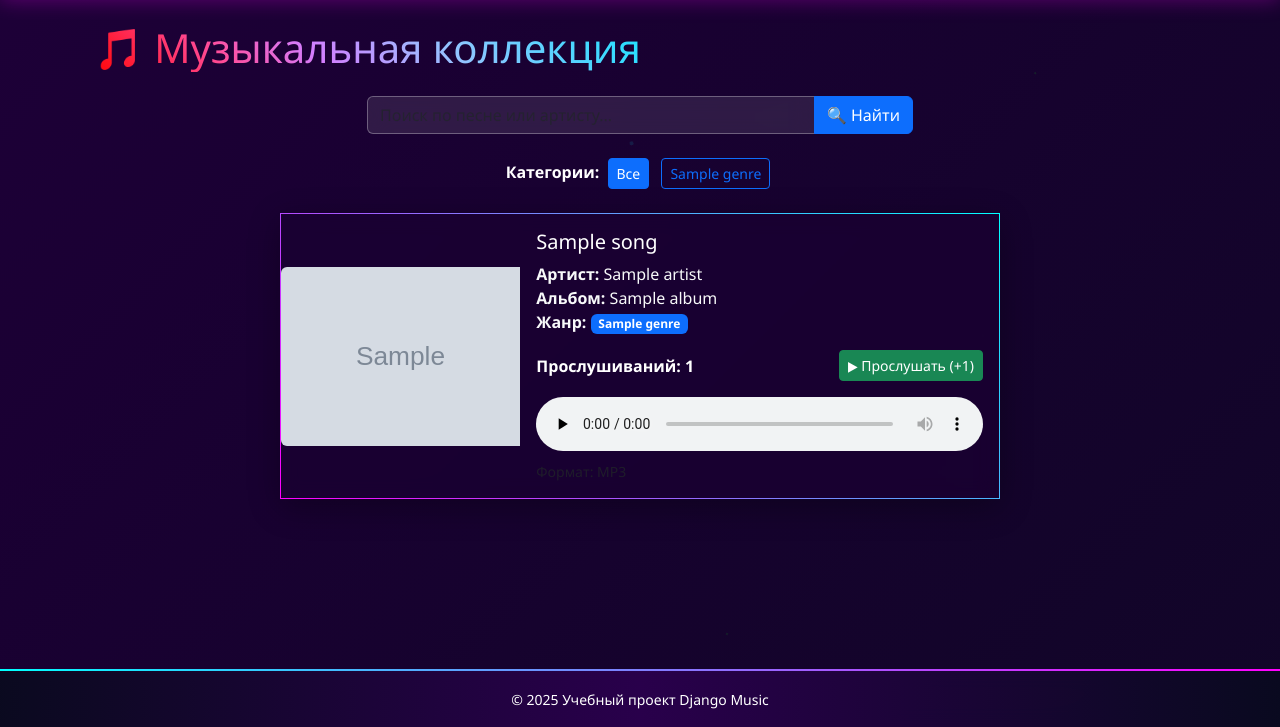
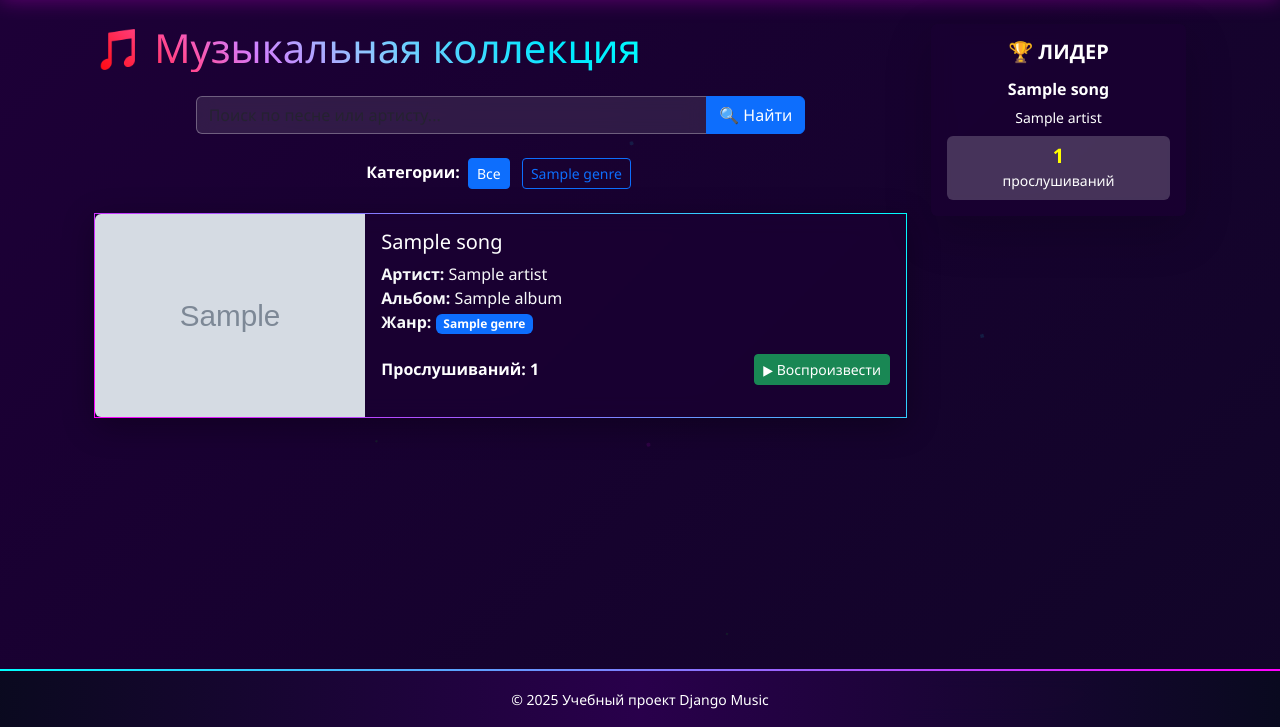
Before and after one commit to lesteff/django_music, a Django app: page / in a window 1280 px wide. Shown: the part 73-800 px from the top of the page. Run offline with Django 5.2, Linux system fonts and the light colour scheme; tables that the repository leaves empty hold one stand-in row (values such as "Sample post"); grey boxes marked "Sample" are stand-in pictures.

Commit message:
add music lider

```diff
--- a/app/urls.py
+++ b/app/urls.py
@@ -4,7 +4,7 @@
 
 from django.urls import path, include
 
-from app.views import register_view, main_view, play_song_view
+from app.views import register_view, main_view
 from musicPortal import settings
 
 urlpatterns = [
@@ -12,7 +12,6 @@
     path('register/', register_view, name='register'),
     path('login/', LoginView.as_view(template_name='login.html'), name='login'),
     path('logout/', LogoutView.as_view(next_page='/'), name='logout'),
-    path('play/<int:song_id>/', play_song_view, name='play_song'),
     path('debug/', include(debug_toolbar.urls)),
 
 ]
--- a/app/views.py
+++ b/app/views.py
@@ -28,17 +28,17 @@
     genres = Genre.objects.all()
     genre_id = request.GET.get('genre')
     query = request.GET.get('q')
-    play_song_id = request.GET.get('play')
+    show_player_id = request.GET.get('show_player')
 
-    if play_song_id:
+
+    if show_player_id and not request.session.get('already_played') == show_player_id:
         try:
-            song = Song.objects.get(id=play_song_id)
+            song = Song.objects.get(id=show_player_id)
             song.play_count += 1
             song.save()
+            request.session['already_played'] = show_player_id
         except Song.DoesNotExist:
-            params = request.GET.copy()
-            params.pop('play', None)
-            return redirect(f"{request.path}?{params.urlencode()}")
+            pass
 
     songs = Song.objects.all()
     if genre_id:
@@ -49,19 +49,12 @@
             Q(artist__name__icontains=query)
         )
 
+    top_song = Song.objects.order_by('-play_count').first()
+
     return render(request, 'main.html', {
         'songs': songs,
         'genres': genres,
         'selected_genre': genre_id,
+        'top_song': top_song,
+        'show_player_id': show_player_id,
     })
-
-
-def play_song_view(request, song_id):
-    """Представление для проигрывания песни и увеличения счетчика"""
-    try:
-        song = Song.objects.get(id=song_id)
-        song.play_count += 1
-        song.save()
-        return redirect('main')
-    except Song.DoesNotExist:
-        return redirect('main')
--- a/templates/main.html
+++ b/templates/main.html
@@ -1,45 +1,47 @@
 {% extends 'base.html' %}
 {% load static %}
-
-
 
 {% block title %}Список песен{% endblock %}
 
 {% block content %}
 <div class="container-fluid">
+    <div class="row">
+        <!-- Основной контент с песнями -->
+        <div class="col-lg-9">
             <h1 class="mb-4 psychedelic-text">🎵 Музыкальная коллекция</h1>
 
-    <!-- Поиск -->
             <form method="get" class="text-center mb-4">
-        <div class="input-group w-50 mx-auto">
+                <div class="input-group w-75 mx-auto">
                     <input type="text" name="q" value="{{ request.GET.q }}" placeholder="Поиск по песне или артисту..."
                            class="form-control border-primary">
                     <button class="btn btn-primary" type="submit">🔍 Найти</button>
                 </div>
             </form>
 
-    <!-- Фильтр по жанрам -->
             <div class="mb-4 text-center">
                 <strong class="text-white">Категории:</strong>
-        <a href="{% url 'main' %}" class="btn btn-sm {% if not selected_genre %}btn-primary{% else %}btn-outline-primary{% endif %} mx-1">Все</a>
+                <a href="{% url 'main' %}"
+                   class="btn btn-sm {% if not selected_genre %}btn-primary{% else %}btn-outline-primary{% endif %} mx-1">Все</a>
                 {% for genre in genres %}
-            <a href="?genre={{ genre.id }}" class="btn btn-sm {% if genre.id|stringformat:'s' == selected_genre %}btn-primary{% else %}btn-outline-primary{% endif %} mx-1">
+                <a href="?genre={{ genre.id }}"
+                   class="btn btn-sm {% if genre.id|stringformat:'s' == selected_genre %}btn-primary{% else %}btn-outline-primary{% endif %} mx-1">
                     {{ genre.name }}
                 </a>
                 {% endfor %}
             </div>
 
-    <!-- Список песен -->
-    <div class="row justify-content-center">
+            <div class="row">
                 {% for song in songs %}
-            <div class="col-lg-8 col-md-10 mb-4">
+                <div class="col-12 mb-4">
                     <div class="card music-card hover-effect">
                         <div class="row g-0">
                             <div class="col-md-4 d-flex align-items-center">
                                 {% if song.album and song.album.cover %}
-                                <img src="{{ song.album.cover.url }}" class="img-fluid rounded-start album-cover" alt="{{ song.title }}">
+                                <img src="{{ song.album.cover.url }}" class="img-fluid rounded-start album-cover"
+                                     alt="{{ song.title }}">
                                 {% else %}
-                                <img src="{% static 'images/no-image.png' %}" class="img-fluid rounded-start album-cover" alt="Нет изображения">
+                                <img src="{% static 'images/no-image.png' %}"
+                                     class="img-fluid rounded-start album-cover" alt="Нет изображения">
                                 {% endif %}
                             </div>
 
@@ -59,27 +61,34 @@
 
                                     <div class="mt-auto">
                                         {% if song.audio_file %}
-                                        <!-- Счетчик и кнопка -->
                                         <div class="d-flex justify-content-between align-items-center mb-3">
                                             <div>
                                                 <strong class="text-white">Прослушиваний: {{ song.play_count|default:0 }}</strong>
                                             </div>
-                                            <form method="post" action="{% url 'play_song' song.id %}" class="d-inline">
-                                                {% csrf_token %}
-                                                <button type="submit" class="btn btn-success btn-sm">
-                                                    ▶ Прослушать (+1)
-                                                </button>
-                                            </form>
+                                            <!-- Кнопка для показа аудиоплеера и увеличения счетчика -->
+                                            <a href="?show_player={{ song.id }}{% if request.GET.q %}&q={{ request.GET.q }}{% endif %}{% if request.GET.genre %}&genre={{ request.GET.genre }}{% endif %}"
+                                               class="btn btn-success btn-sm">
+                                                ▶ Воспроизвести
+                                            </a>
                                         </div>
 
-                                        <!-- Аудиоплеер -->
+
+                                        {% if show_player_id == song.id|stringformat:"i" %}
                                         <div class="audio-player-section">
-                                            <audio controls preload="none" class="w-100">
+                                            <audio controls preload="none" class="w-100" autoplay>
                                                 <source src="{{ song.audio_file.url }}" type="audio/mpeg">
                                                 Ваш браузер не поддерживает аудио.
                                             </audio>
-                                            <small class="text-muted d-block mt-1">Формат: MP3</small>
+
+                                            <!-- Кнопка скрытия плеера -->
+                                            <div class="text-end mt-2">
+                                                <a href="?{% if request.GET.q %}q={{ request.GET.q }}{% endif %}{% if request.GET.genre %}&genre={{ request.GET.genre }}{% endif %}"
+                                                   class="btn btn-outline-secondary btn-sm">
+                                                    ✕ Скрыть плеер
+                                                </a>
                                             </div>
+                                        </div>
+                                        {% endif %}
                                         {% else %}
                                         <p class="text-warning mb-0">⚠️ Аудиофайл отсутствует</p>
                                         {% endif %}
@@ -101,4 +110,30 @@
                 {% endfor %}
             </div>
         </div>
+
+        <!-- Блок лидера прослушиваний -->
+        <div class="col-lg-3">
+            <div class="sticky-top" style="top: 20px;">
+                <div class="card shadow-lg border-0"
+                     style="background: linear-gradient(45deg, #FF512F 0%, #F09819 100%);">
+                    <div class="card-body text-white text-center">
+                        <h5 class="card-title mb-3 fw-bold">🏆 ЛИДЕР</h5>
+                        {% if top_song %}
+                        <h6 class="fw-bold mb-2">{{ top_song.title }}</h6>
+                        <p class="mb-2 small">{{ top_song.artist.name }}</p>
+                        <div class="mt-2 p-2 rounded" style="background: rgba(255,255,255,0.2);">
+                            <h5 class="mb-0 fw-bold" style="color: #ffff00;">
+                                {{ top_song.play_count }}
+                            </h5>
+                            <small>прослушиваний</small>
+                        </div>
+                        {% else %}
+                        <p class="mb-0 small">Нет данных</p>
+                        {% endif %}
+                    </div>
+                </div>
+            </div>
+        </div>
+    </div>
+</div>
 {% endblock %}
```
Lines whose indentation alone changed are shown as unchanged.
